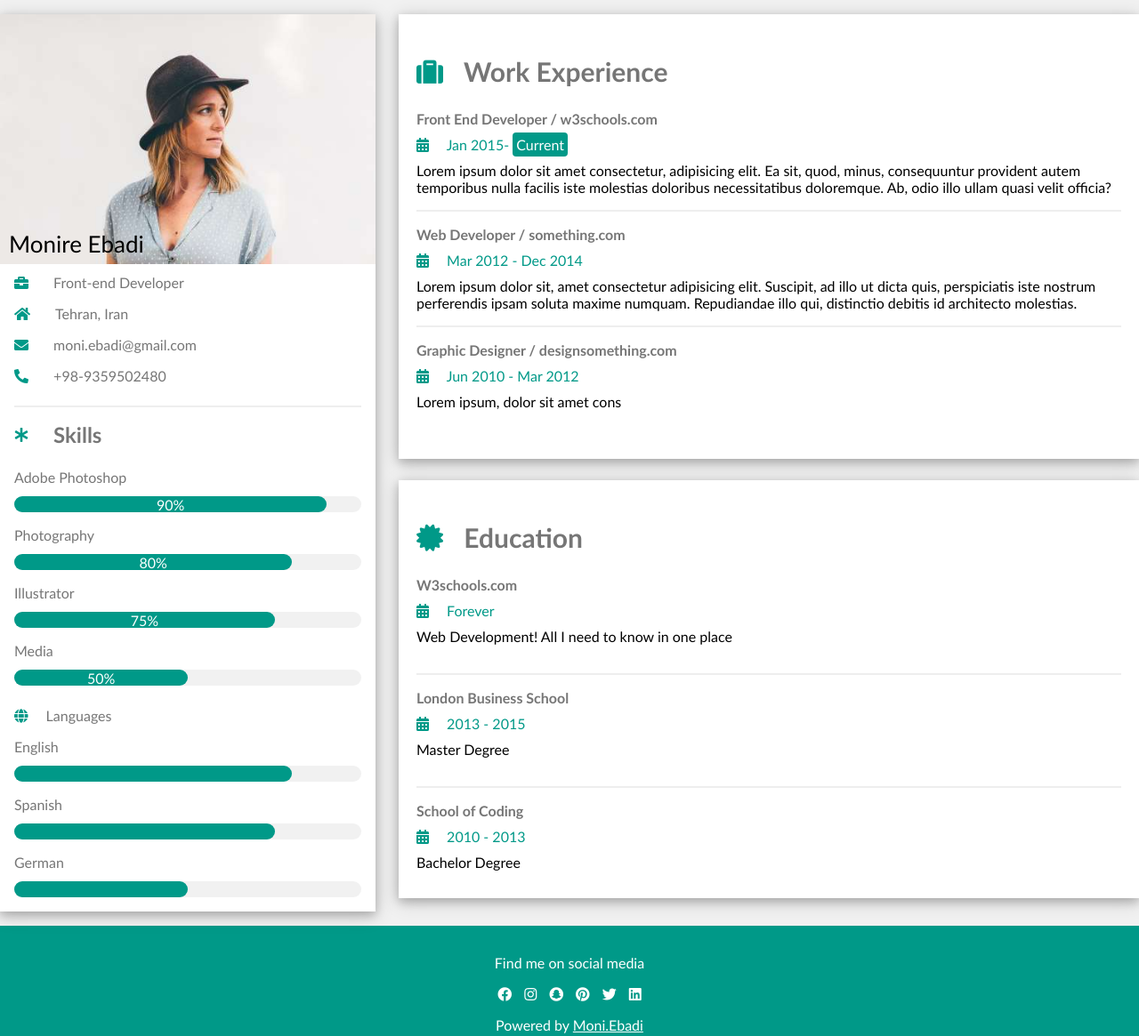
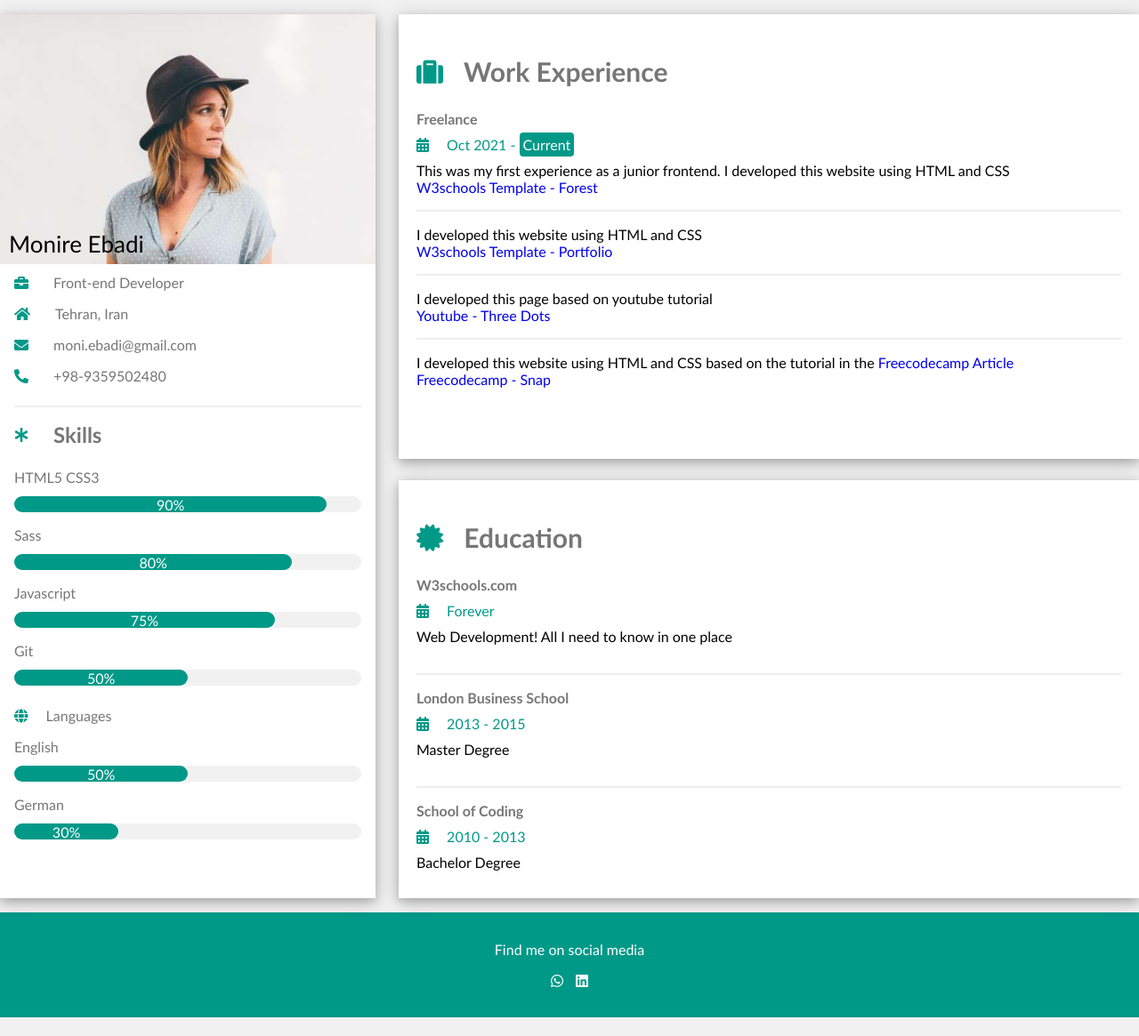
Before and after one commit to moniebadi/resume, a website: page index.html in a window 1280 px wide. Shown: the whole page at 89% size. After the commit the page ends 1144 px from the top, so only its background shows below. Drawn offline with Linux system fonts and the light colour scheme.

Commit message:
update resume

```diff
--- a/index.html
+++ b/index.html
@@ -1,21 +1,30 @@
 <!DOCTYPE html>
 <html lang="en">
   <head>
-    <meta charset="UTF-8">
-    <meta http-equiv="X-UA-Compatible" content="IE=edge">
-    <meta name="viewport" content="width=device-width, initial-scale=1.0">
+    <meta charset="UTF-8" />
+    <meta http-equiv="X-UA-Compatible" content="IE=edge" />
+    <meta name="viewport" content="width=device-width, initial-scale=1.0" />
     <title>Monire Ebadi</title>
-    <link rel="icon" type="image/x-icon" href="./favicon.ico">
-    <link rel="stylesheet" href="./style.css">
-    <link rel="stylesheet" href="https://cdnjs.cloudflare.com/ajax/libs/font-awesome/5.13.0/css/all.min.css">
-    <link rel="stylesheet" href="https://fonts.googleapis.com/css?family=Roboto">
+    <link rel="icon" type="image/x-icon" href="./favicon.ico" />
+    <link rel="stylesheet" href="./style.css" />
+    <link
+      rel="stylesheet"
+      href="https://cdnjs.cloudflare.com/ajax/libs/font-awesome/5.13.0/css/all.min.css"
+    />
+    <link
+      rel="stylesheet"
+      href="https://fonts.googleapis.com/css?family=Roboto"
+    />
+
+
+
   </head>
 
   <body>
     <div class="app">
-        <div class="contact shadow">
+      <div class="about-me shadow">
         <div class="avatar">
-                <img src="./avatar_hat.jpg" alt="">
+          <img src="./avatar_hat.jpg" alt="" />
           <span>Monire Ebadi</span>
         </div>
         <div class="info">
@@ -30,11 +39,13 @@
             </div>
             <div class="detail-item">
               <i class="fa fa-envelope"></i>
-                        <span>moni.ebadi@gmail.com</span>
+              <a href="mailto:moni.ebadi@gmail.com"
+                ><span>moni.ebadi@gmail.com</span></a
+              >
             </div>
             <div class="detail-item">
               <i class="fa fa-phone-alt"></i>
-                        <span>+98-9359502480</span>
+              <a href="tel:+989359502480"><span>+98-9359502480</span></a>
             </div>
           </div>
           <div class="separator"></div>
@@ -44,28 +55,28 @@
               <span>Skills</span>
             </div>
             <div class="skill">
-                        <div class="title">Adobe Photoshop</div>
+              <div class="title">HTML5 CSS3</div>
               <div class="progress-wrapper">
                 <div class="background"></div>
                 <div class="progress w-90">90%</div>
               </div>
             </div>
             <div class="skill">
-                        <div class="title">Photography</div>
+              <div class="title">Sass</div>
               <div class="progress-wrapper">
                 <div class="background"></div>
                 <div class="progress w-80">80%</div>
               </div>
             </div>
             <div class="skill">
-                        <div class="title">Illustrator</div>
+              <div class="title">Javascript</div>
               <div class="progress-wrapper">
                 <div class="background"></div>
                 <div class="progress w-75">75%</div>
               </div>
             </div>
             <div class="skill">
-                        <div class="title">Media</div>
+              <div class="title">Git</div>
               <div class="progress-wrapper">
                 <div class="background"></div>
                 <div class="progress w-50">50%</div>
@@ -81,61 +92,57 @@
               <div class="title">English</div>
               <div class="progress-wrapper">
                 <div class="background"></div>
-                            <div class="progress w-80"></div>
-                        </div>
-                    </div>
-                    <div class="language">
-                        <div class="title">Spanish</div>
-                        <div class="progress-wrapper">
-                            <div class="background"></div>
-                            <div class="progress w-75"></div>
+                <div class="progress w-50">50%</div>
               </div>
             </div>
             <div class="language">
               <div class="title">German</div>
               <div class="progress-wrapper">
                 <div class="background"></div>
-                            <div class="progress w-50"></div>
+                <div class="progress w-30">30%</div>
               </div>
             </div>
           </div>
         </div>
-
-
       </div>
-        <div class="about">
+      <div class="experience-skills">
         <div class="work-experience shadow">
           <h2 class="first">
             <i class="fa fa-suitcase"></i>
             Work Experience
           </h2>
           <div>
-                    <b>Front End Developer / w3schools.com</b>
+            <b>Freelance</b>
             <h4>
               <i class="fas fa-calendar-alt"></i>
-                            Jan 2015-
+              Oct 2021 -
               <span class="back">Current</span>
-
             </h4>
-                    Lorem ipsum dolor sit amet consectetur, adipisicing elit. Ea sit, quod, minus, consequuntur provident autem temporibus nulla facilis iste molestias doloribus necessitatibus doloremque. Ab, odio illo ullam quasi velit officia?
+            <div class="first">
+              <div>
+                This was my first experience as a junior frontend. I developed
+                this website using HTML and CSS
+              </div>
+              <a href="https://moniebadi.github.io/forest/" target="_blank">
+                W3schools Template - Forest
+              </a>
+            </div>
           </div>
           <div class="separator"></div>
-                <div>
-                    <b>Web Developer / something.com</b>
-                    <h4>
-                        <i class="fas fa-calendar-alt"></i>
-                        Mar 2012 - Dec 2014
-                    </h4>
-                    Lorem ipsum dolor sit, amet consectetur adipisicing elit. Suscipit, ad illo ut dicta quis, perspiciatis iste nostrum perferendis ipsam soluta maxime numquam. Repudiandae illo qui, distinctio debitis id architecto molestias.
+          <div class="second">
+            <div>I developed this website using HTML and CSS</div>
+            <a href="https://moniebadi.github.io/portfolio/" target="_blank">
+              W3schools Template - Portfolio</a>
           </div>
           <div class="separator"></div>
-                <div>
-                    <b>Graphic Designer / designsomething.com</b>
-                    <h4>
-                        <i class="fas fa-calendar-alt"></i>
-                        Jun 2010 - Mar 2012
-                    </h4>
-                    Lorem ipsum, dolor sit amet cons
+          <div class="third">
+            <div>I developed this page based on youtube tutorial</div>
+            <a href="https://moniebadi.github.io/three-dots/" target="_blank">Youtube - Three Dots</a>
+          </div>
+          <div class="separator"></div>
+          <div class="fourth">
+            <div>I developed this website using HTML and CSS based on the tutorial in the <a href="https://www.freecodecamp.org/news/web-layouts-use-css-grid-and-flex-to-create-responsive-webpages/" target="_blank">Freecodecamp Article</a></div>
+            <a href="https://moniebadi.github.io/snap/" target="_blank">Freecodecamp - Snap</a>
           </div>
         </div>
         <div class="education shadow">
@@ -158,9 +165,7 @@
               <i class="fas fa-calendar-alt"></i>
               2013 - 2015
             </h4>
-                    <div>
-                        Master Degree
-                    </div>
+            <div>Master Degree</div>
           </div>
           <div class="separator"></div>
           <div class="education__item">
@@ -169,29 +174,20 @@
               <i class="fas fa-calendar-alt"></i>
               2010 - 2013
             </h4>
-                    <div>
-                        Bachelor Degree
-                    </div>
-                </div>
+            <div>Bachelor Degree</div>
           </div>
         </div>
 
       </div>
+    </div>
     <footer>
       <p>Find me on social media</p>
       <div>
-            <i class="fab fa-facebook"></i>
-            <i class="fab fa-instagram"></i>
-            <i class="fab fa-snapchat"></i>
-            <i class="fab fa-pinterest"></i>
-            <i class="fab fa-twitter"></i>
-            <i class="fab fa-linkedin"></i>
+        <a href="https://wa.me/989359502480"><i class="fab fa-whatsapp"></i></a>
+        <a href="https://www.linkedin.com/in/monire-ebadi-2aa7a51a9/"
+          ><i class="fab fa-linkedin"></i
+        ></a>
       </div>
-        <p>
-            Powered by <a href="/">Moni.Ebadi</a>
-        </p>
     </footer>
-
   </body>
-
 </html>
--- a/index.scss
+++ b/index.scss
@@ -18,6 +18,10 @@ body {
 // i {
 //     color: $main-color;
 // }
+
+a {
+    text-decoration: none;
+}
 
 .separator {
     margin: 16px 0;
@@ -40,29 +44,38 @@ body {
     width: 50%;
 }
 
+.w-30 {
+    width: 30%;
+}
+
+
+// change it to mixin
+.shadow {
+    box-shadow: 0 4px 10px 0 rgba(0, 0, 0, 0.2), 0 4px 20px 0 rgba(0, 0, 0, 0.19);
+    background-color: #fff;
+}
+
 .app {
     display: flex;
     max-width: 1400px;
     width: 100%;
     margin: 16px auto;
     justify-content: space-between;
+    flex-direction: column;
 
     i {
         color: $main-color;
         margin-right: 16px;
     }
 
-    .contact {
-        width: 33%;
-        min-height: 100vh;
+    .about-me {
+        width: 100%;
 
         .avatar {
             position: relative;
 
             img {
                 width: 100%;
-                height: auto;
-                object-fit: cover;
             }
 
             span {
@@ -162,12 +175,10 @@ body {
                 }
             }
         }
-
     }
 
-    .about {
-        width: 65%;
-        height: 600px;
+    .experience-skills {
+        width: 100%;
 
         h2 {
             padding: 16px 0px;
@@ -222,14 +233,6 @@ body {
     }
 }
 
-
-// change it to mixin
-.shadow {
-    box-shadow: 0 4px 10px 0 rgba(0, 0, 0, 0.2), 0 4px 20px 0 rgba(0, 0, 0, 0.19);
-    background-color: #fff;
-}
-
-
 footer {
     background: $main-color;
     height: auto;
@@ -245,3 +248,24 @@ footer {
         margin: 0 5px;
     }
 }
+
+
+
+@media only screen and (min-width: 768px) {
+    .app {
+        flex-direction: row;
+
+
+
+        .about-me {
+            width: 33%;
+            min-height: 100vh;
+        }
+
+        .experience-skills {
+            width: 65%;
+
+
+        }
+    }
+}
```
Also changed, not shown: index.css (deleted), style.css. Lines whose indentation alone changed are shown as unchanged.
